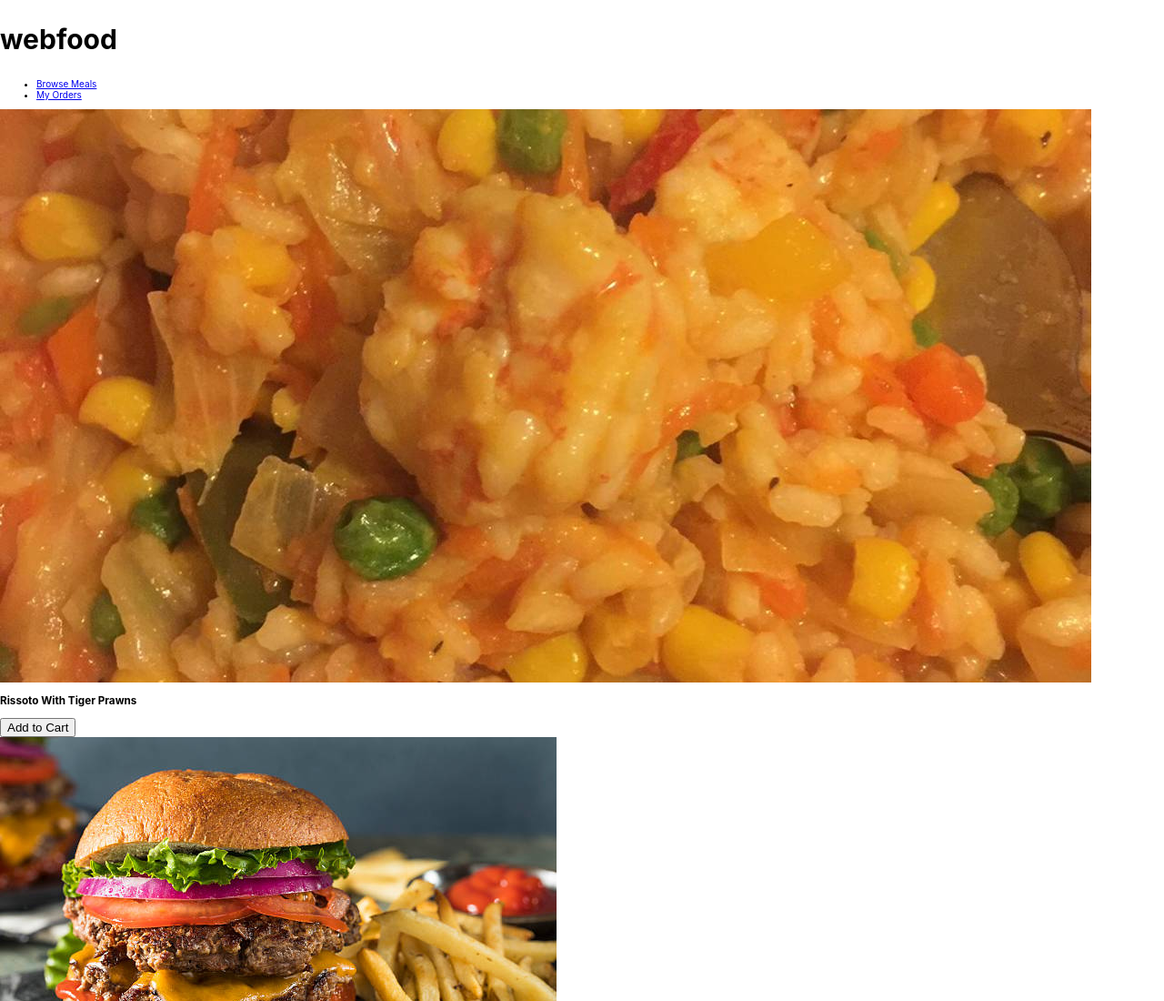
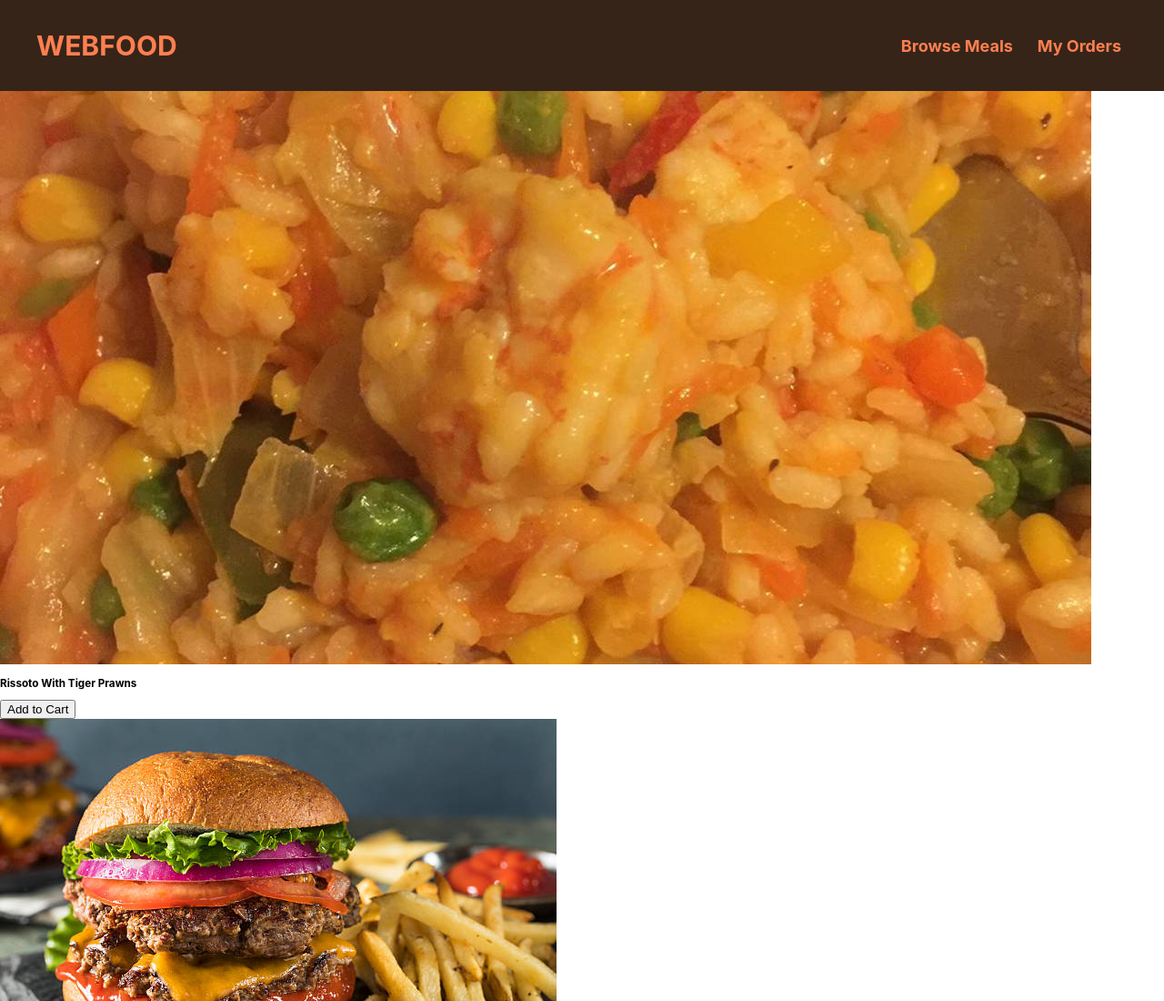
Before and after one commit to SyedQaisarTanvir/Web_Bootcamp_Challenge_3, a plain HTML site: page index.html in a window 1280 px wide. Shown: the top 1100 px of the page at 91% size. Drawn offline with Linux system fonts and the light colour scheme.

Commit message:
Add Styling to Navigation Menu in style.css

```diff
--- a/CSS/style.css
+++ b/CSS/style.css
@@ -31,3 +31,45 @@ p {
     font-size: 1.5rem;
   }
 }
+
+.navigation {
+  height: 10rem;
+  display: flex;
+  justify-content: flex-end;
+  align-items: center;
+  background-color: #362419;
+}
+
+.left-navigation {
+  flex: 1;
+  padding-left: 1rem;
+  text-transform: uppercase;
+  color: coral;
+}
+
+.right-navigation {
+  margin-right: 1.5rem;
+}
+
+.right-navigation ul li {
+  display: inline-block;
+  list-style-type: none;
+}
+
+.right-navigation ul li a {
+  text-decoration: none;
+  font-size: 1.8rem;
+  color: coral;
+  font-weight: bold;
+  margin: 1.2rem;
+}
+
+@media screen and (min-width: 1024px) {
+  .left-navigation {
+    padding: 4rem;
+  }
+
+  .right-navigation {
+    margin-right: 3.5rem;
+  }
+}
```
